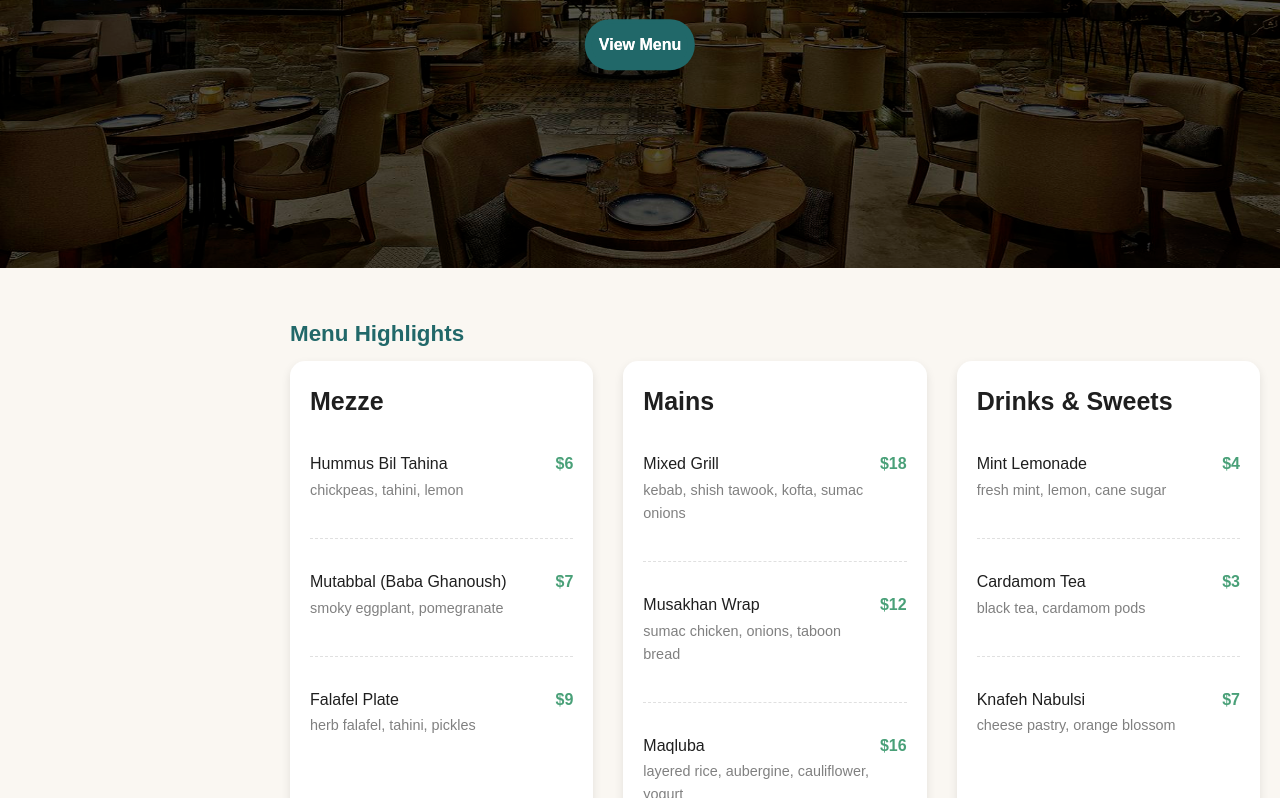
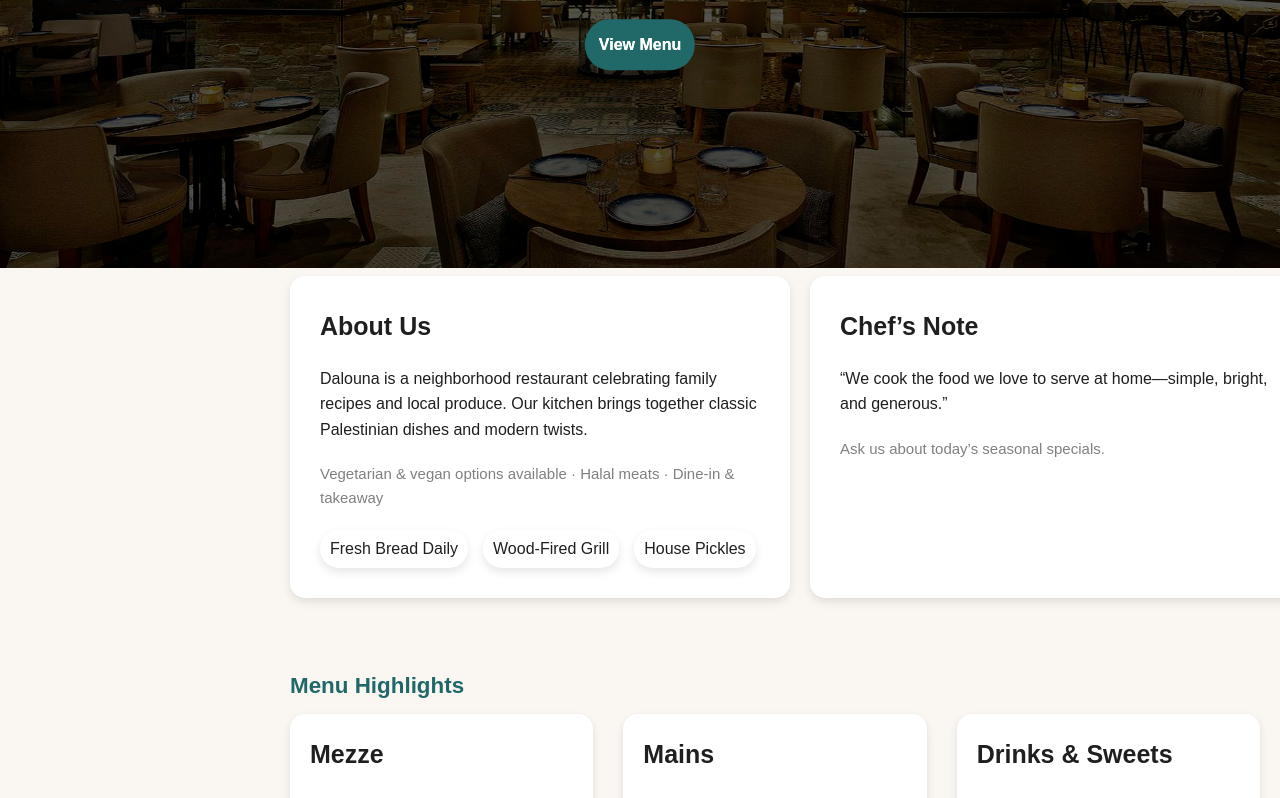
Before and after one commit to Taz1299/dalouna-12428610-web1, a plain HTML site: page index.htm in a window 1280 px wide. Shown: the part 392-1190 px from the top of the page. Drawn offline with Linux system fonts and the light colour scheme.

Commit message:
ReAdded a missing section

```diff
--- a/index.htm
+++ b/index.htm
@@ -70,6 +70,52 @@
         </section>
 
         <!-- About (semantic sectioning) -->
+         <section id="about" style="margin-bottom:70px;">
+
+            <div class="about-box" style="margin-left:290px;">
+                <div id="about-bold">
+                    About Us
+                </div>
+                <div id="about-us-text">
+                    Dalouna is a neighborhood restaurant celebrating family recipes and local produce. Our kitchen brings together classic Palestinian dishes and modern twists.
+                </div>
+                <div id="below-bold">
+                    Vegetarian & vegan options available · Halal meats · Dine-in & takeaway
+
+                </div>
+                <div class="below-below-bold">
+                    <div id="bbbb">Fresh Bread Daily</div>
+                    <div id="bbbb">Wood-Fired Grill</div>
+                    <div id="bbbb">House Pickles</div>
+
+
+                </div>
+
+            </div>
+            <div class="about-box">
+                <div id="about-bold">
+                    Chef’s Note
+
+                </div>
+                <div id="about-us-text">
+                    “We cook the food we love to serve at home—simple, bright, and generous.”
+                </div>
+                <div id="below-bold">
+                    Ask us about today’s seasonal specials.
+
+
+                </div>
+
+
+
+
+
+            </div>
+
+
+
+        </section>
+        <!-- Menu Section -->
        <section id="menu" style="margin-bottom:70px;">
   <p class="bold-menu" style="margin-left:290px;">
     Menu Highlights
```
